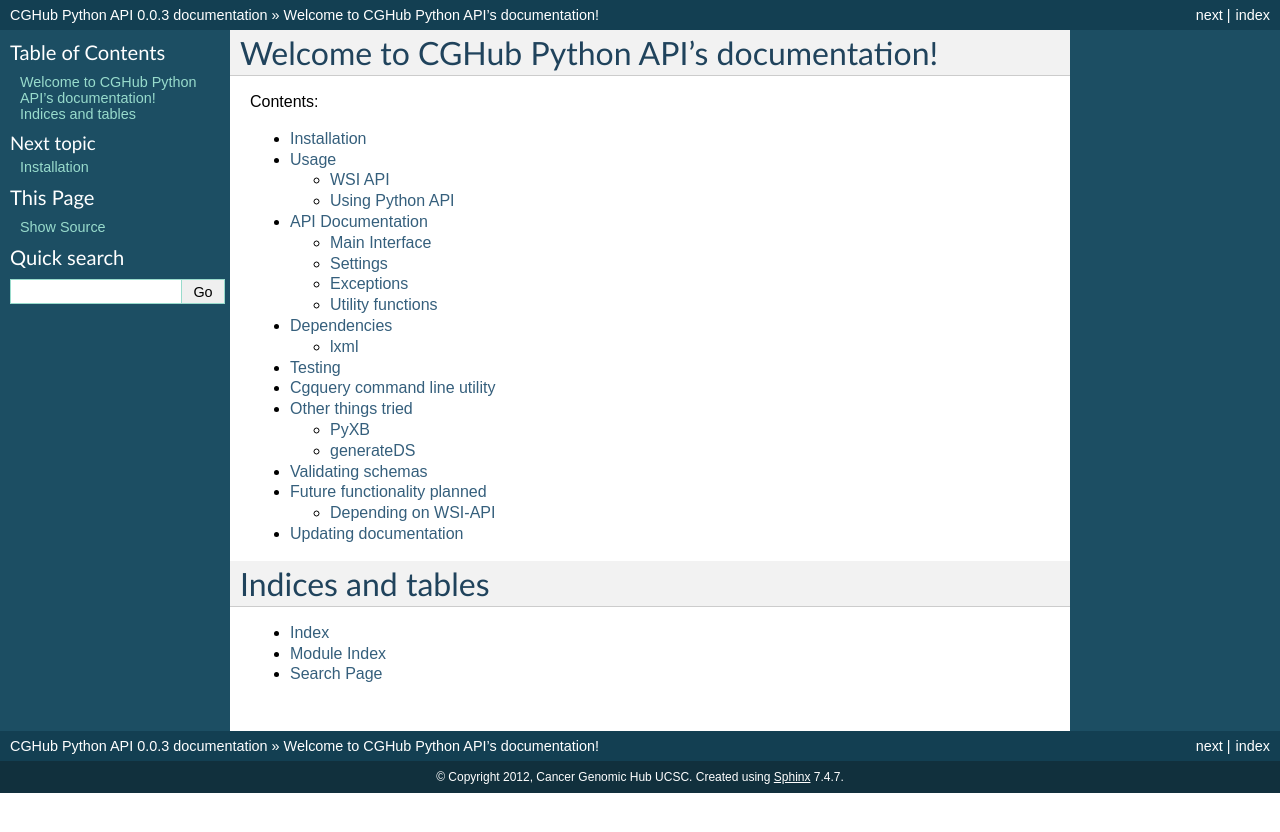
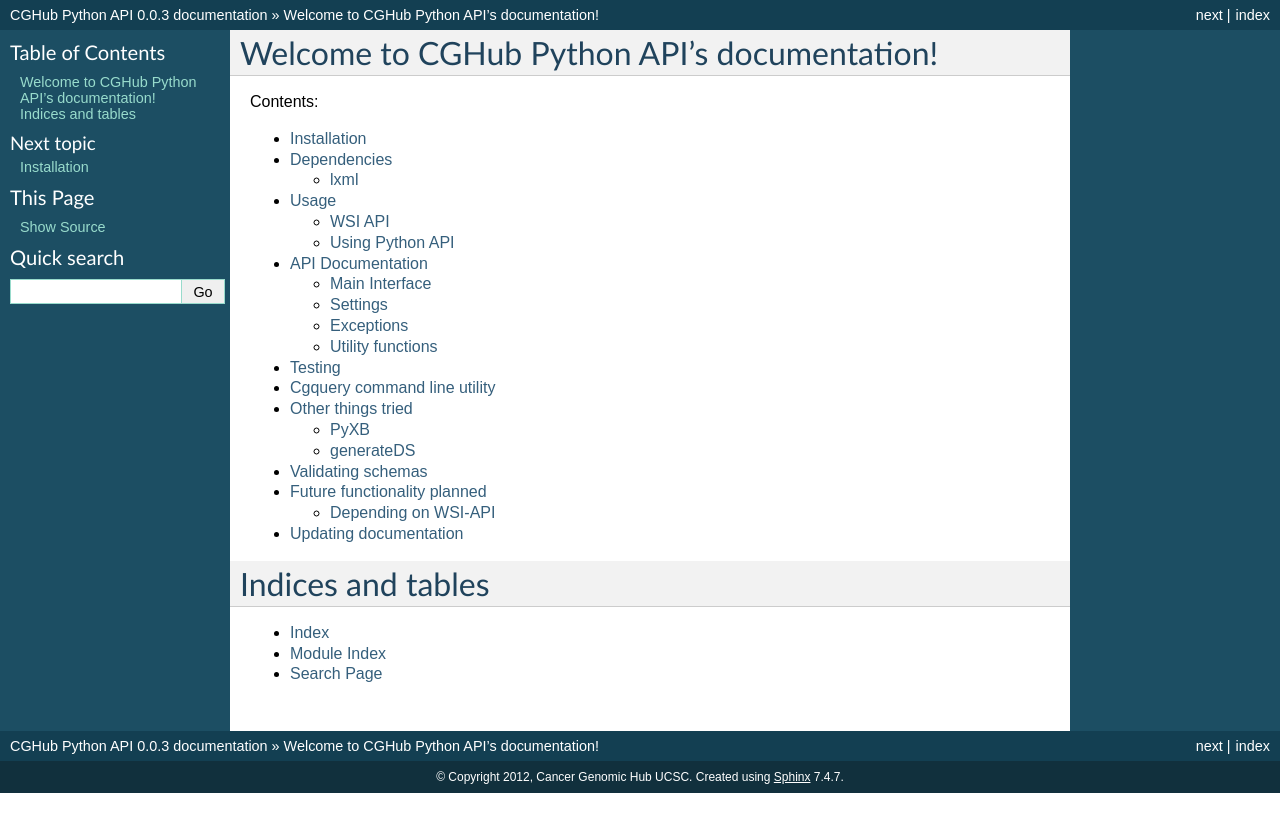
Before and after one commit to dudarev/cghub, a Sphinx documentation site: the page built from cghub_api/docs/source/index.rst, in a window 1280 px wide. Shown: the top 832 px of the page. Built offline with Sphinx 7.4.7, drawn with Linux system fonts in a browser that asks for light colours.

Commit message:
ticket:37 changed order of chapters

```diff
--- a/cghub_api/docs/source/index.rst
+++ b/cghub_api/docs/source/index.rst
@@ -13,11 +13,11 @@
 
     installation.rst
 
+    dependencies.rst
+
     usage.rst
 
     cghub_api.rst
-
-    dependencies.rst
 
     testing.rst
 
```
